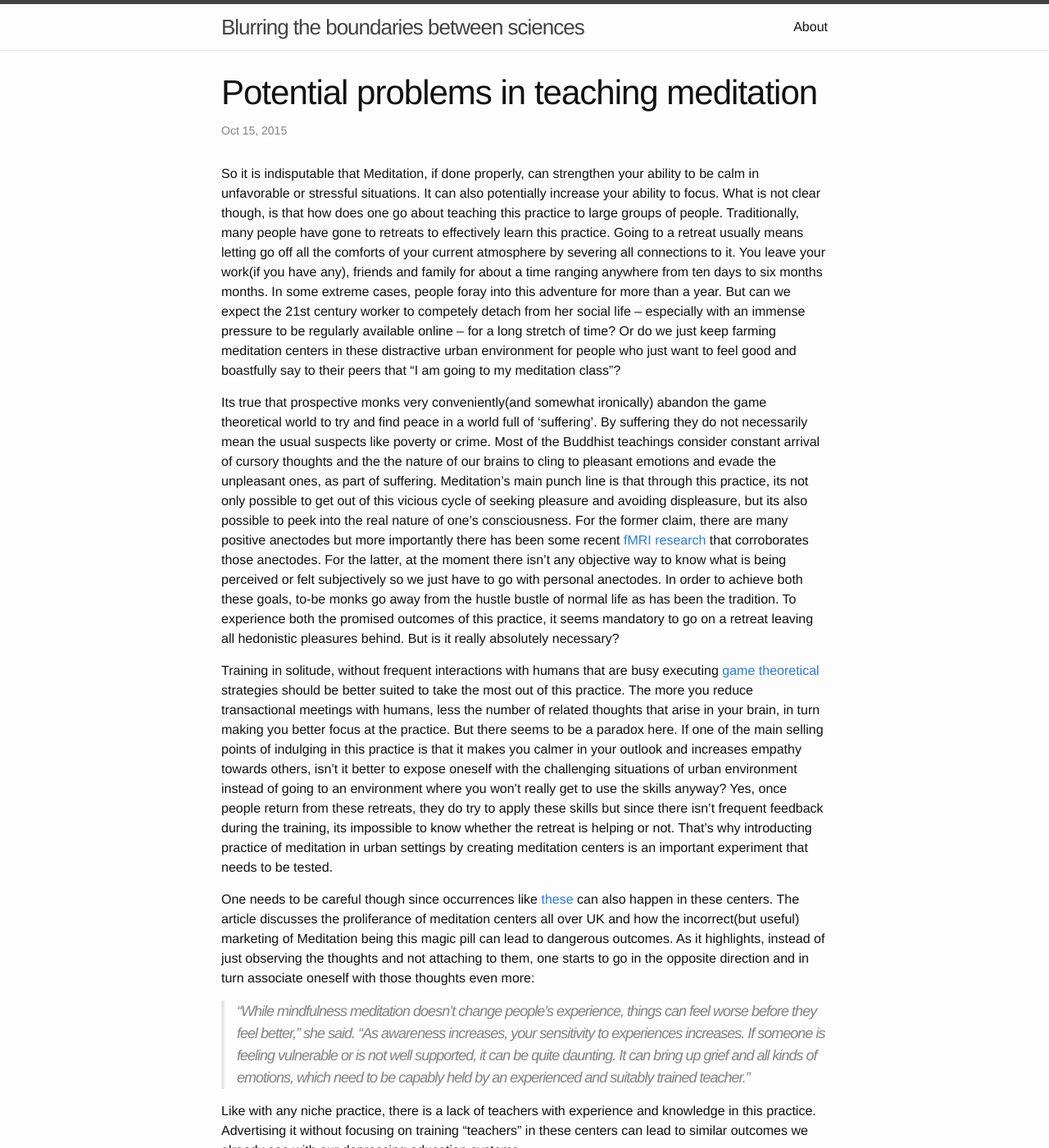
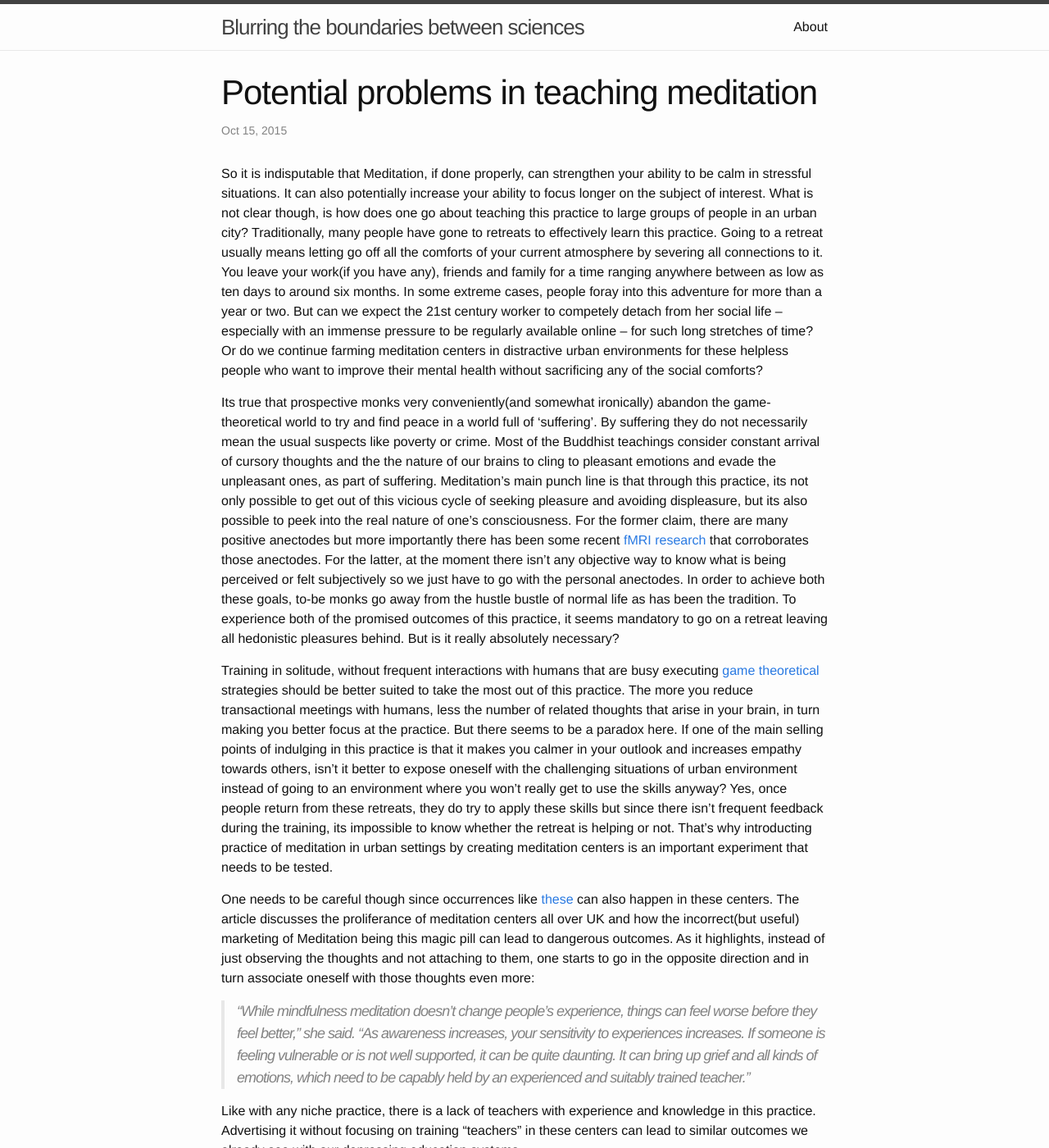
Before and after one commit to rdbcasillas/rdbcasillas.github.io, a Jekyll site: the page built from _posts/2015-10-15-probems-with-teaching-meditation.markdown, in a window 1280 px wide and 1400 px high. Shown: the whole window at 82% size. Built offline with Jekyll 4.4.1, drawn with Linux system fonts in a browser that asks for light colours; some of the changed text lies outside the part shown.

Commit message:
Removed clutter

```diff
--- a/_posts/2015-10-15-probems-with-teaching-meditation.markdown
+++ b/_posts/2015-10-15-probems-with-teaching-meditation.markdown
@@ -4,9 +4,9 @@ title:  "Potential problems in teaching meditation"
 categories: meditation
 ---
 
-So it is indisputable that Meditation, if done properly, can strengthen your ability to be calm in unfavorable or stressful situations. It can also potentially increase your ability to focus. What is not clear though, is that how does one go about teaching this practice to large groups of people. Traditionally, many people have gone to retreats to effectively learn this practice. Going to a retreat usually means letting go off all the comforts of your current atmosphere by severing all connections to it. You leave your work(if you have any), friends and family for about a time  ranging anywhere from ten days to six months months. In some extreme cases, people foray into this adventure for more than a year. But can we expect the 21st century worker to competely detach from her social life -- especially with an immense pressure to be regularly available online -- for a long stretch of time? Or do we just keep farming meditation centers in these distractive urban environment for people who just want to feel good and boastfully say to their peers that "I am going to my meditation class"?
+So it is indisputable that Meditation, if done properly, can strengthen your ability to be calm in stressful situations. It can also potentially increase your ability to focus longer on the subject of interest. What is not clear though, is how does one go about teaching this practice to large groups of people in an urban city? Traditionally, many people have gone to retreats to effectively learn this practice. Going to a retreat usually means letting go off all the comforts of your current atmosphere by severing all connections to it. You leave your work(if you have any), friends and family for a time ranging anywhere between as low as ten days to around six months. In some extreme cases, people foray into this adventure for more than a year or two. But can we expect the 21st century worker to competely detach from her social life -- especially with an immense pressure to be regularly available online -- for such long stretches of time? Or do we continue farming meditation centers in distractive urban environments for these helpless people who want to improve their mental health without sacrificing any of the social comforts?
 
-Its true that prospective monks very conveniently(and somewhat ironically) abandon the game theoretical world to try and find peace in a world full of ‘suffering’. By suffering they do not necessarily mean the usual suspects like poverty or crime. Most of the Buddhist teachings consider constant arrival of cursory thoughts and the the nature of our brains to cling to pleasant emotions and evade the unpleasant ones, as part of suffering. Meditation’s main punch line is that through this practice, its not only possible to get out of this vicious cycle of seeking pleasure and avoiding displeasure, but its also possible to peek into the real nature of one’s consciousness. For the former claim, there are many positive anectodes but more importantly there has been some recent [fMRI research](http://www.ncbi.nlm.nih.gov/pmc/articles/PMC3485650/) that corroborates those anectodes. For the latter, at the moment there isn’t any objective way to know what is being perceived or felt subjectively so we just have to go with personal anectodes. In order to achieve both these goals, to-be monks go away from the hustle bustle of normal life as has been  the tradition. To experience both the promised outcomes of this practice, it seems mandatory to go on a retreat leaving all hedonistic pleasures behind. But is it really absolutely necessary?
+Its true that prospective monks very conveniently(and somewhat ironically) abandon the game-theoretical world to try and find peace in a world full of ‘suffering’. By suffering they do not necessarily mean the usual suspects like poverty or crime. Most of the Buddhist teachings consider constant arrival of cursory thoughts and the the nature of our brains to cling to pleasant emotions and evade the unpleasant ones, as part of suffering. Meditation’s main punch line is that through this practice, its not only possible to get out of this vicious cycle of seeking pleasure and avoiding displeasure, but its also possible to peek into the real nature of one’s consciousness. For the former claim, there are many positive anectodes but more importantly there has been some recent [fMRI research](http://www.ncbi.nlm.nih.gov/pmc/articles/PMC3485650/) that corroborates those anectodes. For the latter, at the moment there isn’t any objective way to know what is being perceived or felt subjectively so we just have to go with the personal anectodes. In order to achieve both these goals, to-be monks go away from the hustle bustle of normal life as has been the tradition. To experience both of the promised outcomes of this practice, it seems mandatory to go on a retreat leaving all hedonistic pleasures behind. But is it really absolutely necessary?
 
 Training in solitude, without frequent interactions with humans that are busy executing [game theoretical](http://plato.stanford.edu/entries/game-theory/) strategies should be better suited to take the most out of this practice. The more you reduce transactional meetings with humans, less the number of related thoughts that arise in your brain, in turn making you better focus at the practice. But there seems to be a paradox here. If one of the main selling points of indulging in this practice is that it makes you calmer in your outlook and increases empathy towards others, isn’t it better to expose oneself with the challenging situations of urban environment instead of going to an environment where you won’t really get to use the skills anyway? Yes, once people return from these retreats, they do try to apply these skills but since there isn't frequent feedback during the training, its impossible to know whether the retreat is helping or not. That’s why introducting practice of meditation in urban settings by creating meditation centers is an important experiment that needs to be tested.
 
@@ -16,7 +16,7 @@ One needs to be careful though since occurrences like [these](http://www.theguar
 
 Like with any niche practice, there is a lack of teachers with experience and knowledge in this practice. Advertising it without focusing on training "teachers" in these centers can lead to similar outcomes we already see with our depressing education systems.
 
-I was browsing the [meditation subreddit](https://www.reddit.com/r/meditation) when I came across the following story and a comment from the person sharing it :
+I was browsing the [meditation subreddit](https://www.reddit.com/r/meditation) when I came across the following story and an important comment from the person sharing it :
 
 >A lay person went to the Zen master Bankei and said "some time ago I asked you how to deal with wayward thoughts and you advised me that I should just let thoughts arise and cease as they will. Since then, though I've taken your advice to heart, I've found it difficult to allow my thoughts to arise and cease like this."
 The master said “the reason you're having trouble is that you think there's some special way to let your thoughts just arise and cease as they will".
```
